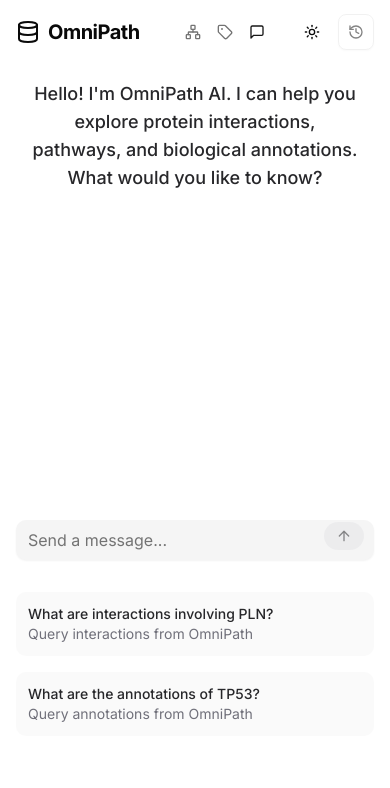
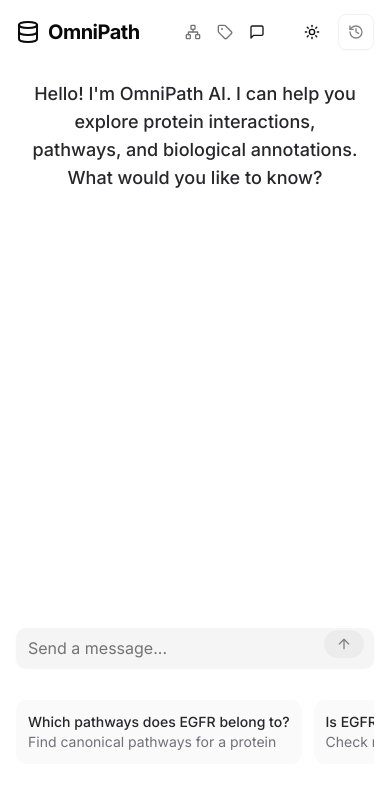
Before and after one commit to saezlab/omnipath-next, a Next.js app: page /chat in a window 390 px wide. Shown: the top 788 px of the page. Built offline with nearby package versions, Linux system fonts and the light colour scheme.

Commit message:
fixed ai chat.

```diff
--- a/src/app/api/chat/route.ts
+++ b/src/app/api/chat/route.ts
@@ -83,25 +83,22 @@
 
 Example queries:
 • Canonical pathways for <protein>:
-  SELECT * FROM annotations WHERE resource IN ('SignaLink_pathway', 'SIGNOR', 'NetPath', 'KEGG-PC') AND (uniprot = '<protein>' OR genesymbol = '<protein>')
+  SELECT * FROM annotations WHERE source IN ('SignaLink_pathway', 'SIGNOR', 'NetPath', 'KEGG-PC') AND (uniprot = '<uniprot_accession>' OR genesymbol = '<genesymbol>')
 
 • Is <protein> transmembrane:
-  SELECT * FROM annotations WHERE resource = 'OPM' AND (uniprot = '<protein>' OR genesymbol = '<protein>')
-
-• High-expression tissues:
-  SELECT * FROM annotations WHERE resource = 'UniProt_tissue' AND (uniprot = '<protein>' OR genesymbol = '<protein>') AND level = 'high'
+  SELECT * FROM annotations WHERE source = 'OPM' AND (uniprot = '<uniprot_accession>' OR genesymbol = '<genesymbol>')
 
 • Transcription factor regulators:
-  SELECT * FROM interactions WHERE collectri AND (target = '<protein>' OR target_genesymbol = '<protein>')
+  SELECT * FROM interactions WHERE collectri AND (target = '<uniprot_accession>' OR target_genesymbol = '<genesymbol>')
 
 • TF suppressors (inhibitors):
-  SELECT * FROM interactions WHERE collectri AND (target = '<protein>' OR target_genesymbol = '<protein>') AND is_inhibition = 1
+  SELECT * FROM interactions WHERE collectri AND (target = '<uniprot_accession>' OR target_genesymbol = '<genesymbol>') AND is_inhibition = TRUE
 
 • Is <protein> a TF:
-  SELECT * FROM annotations WHERE resource = 'TFcensus' AND tfcensus_class = 'a' AND (uniprot = '<protein>' OR genesymbol = '<protein>')
+  SELECT * FROM annotations WHERE source = 'TFcensus' AND value = 'a' AND (uniprot = '<uniprot_accession>' OR genesymbol = '<genesymbol>')
 
 • Ligands of receptor:
-  SELECT source_genesymbol FROM interactions WHERE ligrecextra AND (target = '<protein>' OR target_genesymbol = '<protein>')
+  SELECT source_genesymbol FROM interactions WHERE ligrecextra AND (target = '<uniprot_accession>' OR target_genesymbol = '<genesymbol>')
 
 Today: ${new Date().toLocaleDateString()}`
       });
--- a/src/app/globals.css
+++ b/src/app/globals.css
@@ -120,3 +120,13 @@
     @apply bg-background text-foreground;
   }
 }
+
+@layer utilities {
+  .scrollbar-hide {
+    -ms-overflow-style: none;
+    scrollbar-width: none;
+  }
+  .scrollbar-hide::-webkit-scrollbar {
+    display: none;
+  }
+}
--- a/src/components/ai/chat.tsx
+++ b/src/components/ai/chat.tsx
@@ -14,14 +14,34 @@
 
 const suggestedActions = [
   {
-    title: "What are interactions involving PLN?",
-    label: "Query interactions from OmniPath",
-    action: "What are interactions involving PLN?",
+    title: "Which pathways does EGFR belong to?",
+    label: "Find canonical pathways for a protein",
+    action: "Which canonical pathways does EGFR belong to?",
   },
   {
-    title: "What are the annotations of TP53?",
-    label: "Query annotations from OmniPath",
-    action: "What are the annotations of TP53?",
+    title: "Is EGFR a transmembrane protein?",
+    label: "Check membrane localization",
+    action: "Is EGFR a transmembrane protein?",
+  },
+  {
+    title: "Which TFs regulate MYC?",
+    label: "Find transcriptional regulators",
+    action: "Which transcription factors regulate the expression of MYC?",
+  },
+  {
+    title: "Which TFs suppress CDKN1A?",
+    label: "Find transcriptional suppressors",
+    action: "Which transcription factors suppress the expression of CDKN1A?",
+  },
+  {
+    title: "Is TP53 a transcription factor?",
+    label: "Check if protein has TF activity",
+    action: "Is TP53 a transcription factor?",
+  },
+  {
+    title: "What are the ligands of EGFR?",
+    label: "Find receptor-ligand interactions",
+    action: "What are the ligands of EGFR?",
   },
 ];
 
@@ -268,7 +288,8 @@
           </div>
 
           {messages.length === 1 && (
-            <div className="grid sm:grid-cols-2 gap-4 w-full mt-4">
+            <div className="w-full mt-4 overflow-x-auto scrollbar-hide">
+              <div className="flex gap-3 w-max pb-2">
                 {suggestedActions.map((suggestedAction, index) => (
                   <button
                     key={index}
@@ -278,7 +299,7 @@
                         content: suggestedAction.action,
                       });
                     }}
-                  className="border-none bg-muted/50 w-full text-left border border-zinc-200 dark:border-zinc-800 text-zinc-800 dark:text-zinc-300 rounded-lg p-3 text-sm hover:bg-zinc-100 dark:hover:bg-zinc-800 transition-colors flex flex-col"
+                    className="border-none bg-muted/50 min-w-[280px] text-left border border-zinc-200 dark:border-zinc-800 text-zinc-800 dark:text-zinc-300 rounded-lg p-3 text-sm hover:bg-zinc-100 dark:hover:bg-zinc-800 transition-colors flex flex-col"
                   >
                     <span className="font-medium">{suggestedAction.title}</span>
                     <span className="text-zinc-500 dark:text-zinc-400">
@@ -287,6 +308,7 @@
                   </button>
                 ))}
               </div>
+            </div>
           )}
         </div>
       </div>
```
Lines whose indentation alone changed are shown as unchanged.
